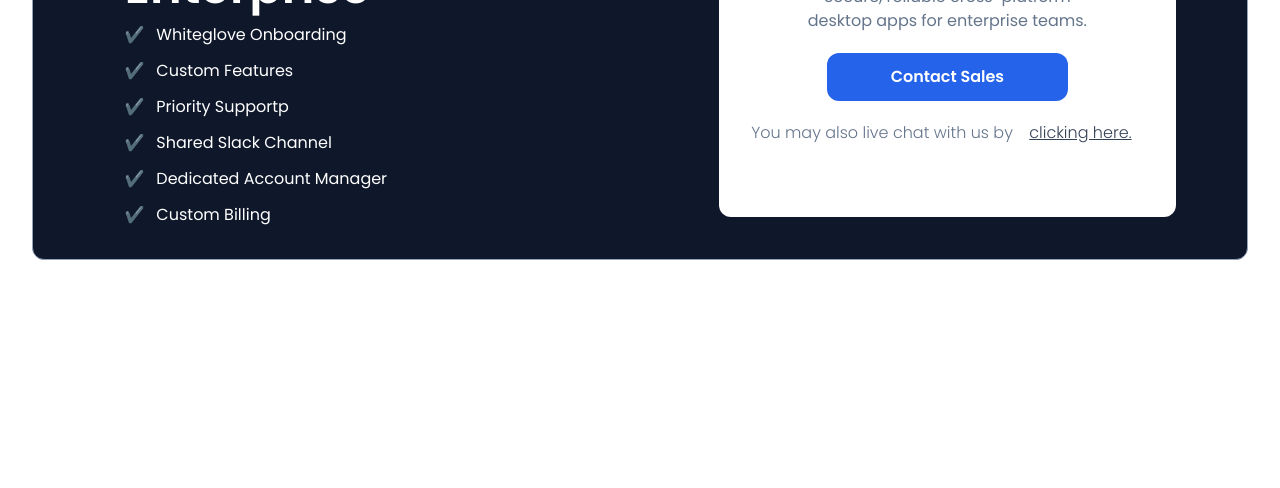
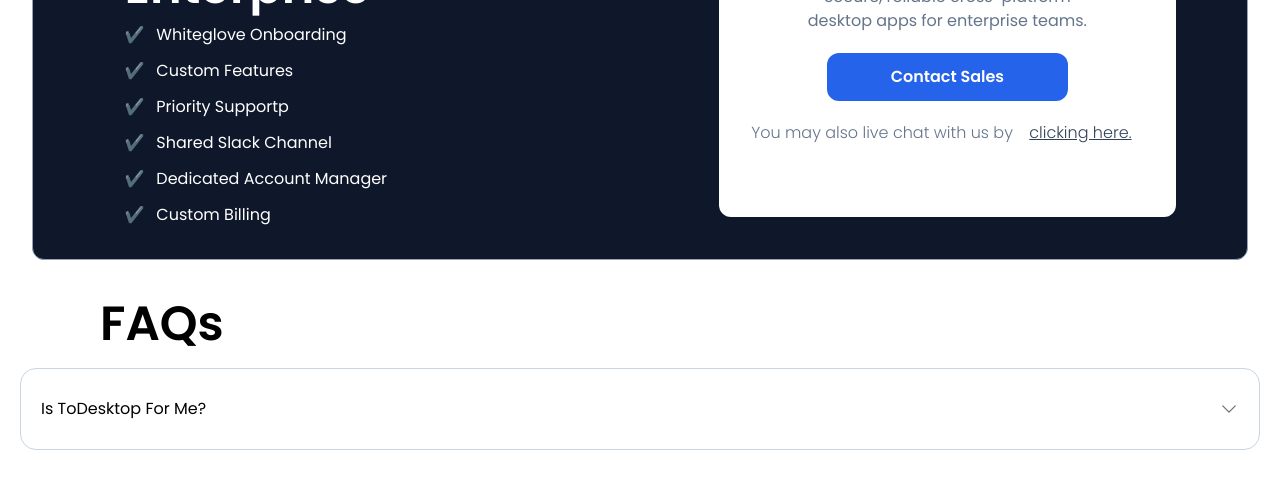
Before and after one commit to rajyadav63/ToDesktop, a React (Vite) app: page / in a window 1280 px wide. Shown: the part 6572-7060 px from the top of the page. Built offline with nearby package versions, Linux system fonts and the light colour scheme.

Commit message:
faq added

```diff
--- a/src/App.jsx
+++ b/src/App.jsx
@@ -3,6 +3,7 @@
 import AppSlider from './components/AppSlider'
 import CustomerStories from './components/CustomerStories'
 import DownloadBuilder from './components/DownloadBuilder'
+import Faq from './components/Faq'
 import Hero from './components/Hero'
 import Nabvar from './components/Nabvar'
 import Pricing from './components/Pricing'
@@ -34,6 +35,8 @@
       <h1 className='max-w-[500px] lg:max-w-[700px]  text-5xl font-medium m-8 mt-24'>Choose a plan that fits your needs</h1>
       <Pricing />
       <SupportCard />
+      <h1 className='text-5xl font-medium lg:font-semibold m-[20px] lg:ml-[100px] mt-[40px]'>FAQs</h1>
+      <Faq />
       <div className='h-[1000px]'></div>
     </>
   )
--- /dev/null
+++ b/src/components/Faq.jsx
@@ -0,0 +1,17 @@
+import React from 'react'
+
+const Faq = () => {
+    return (
+        <div>
+            <div className='border border-slate-300 px-5 py-7 rounded-2xl flex justify-between items-center m-5'>
+                <div className='hover:cursor-pointer'>
+                    <p>Is ToDesktop For Me?</p>
+                    <p className='hidden'>That depends! If you would like to distribute your web app to your users as a downloadable desktop app then ToDesktop is for you.</p>
+                </div>
+                <img className='h-5 w-5 hover:cursor-pointer' src="/assets/asset 70.svg" alt="" />
+            </div>
+        </div>
+    )
+}
+
+export default Faq
```
